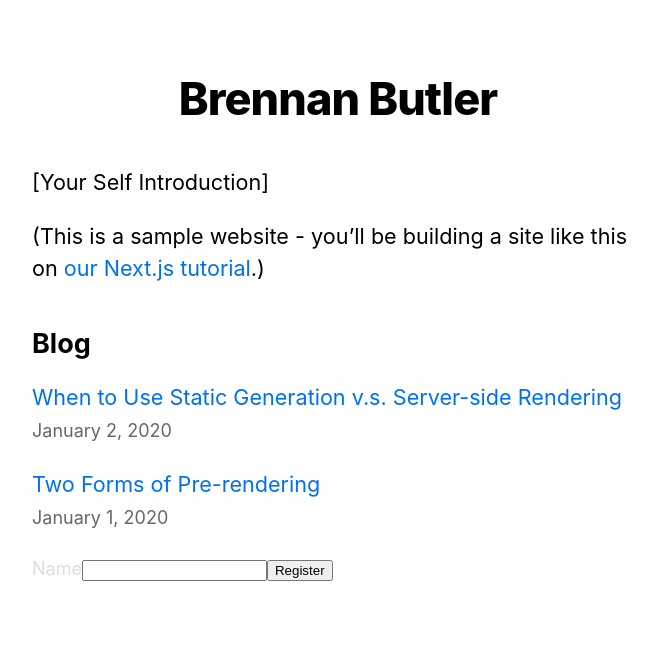
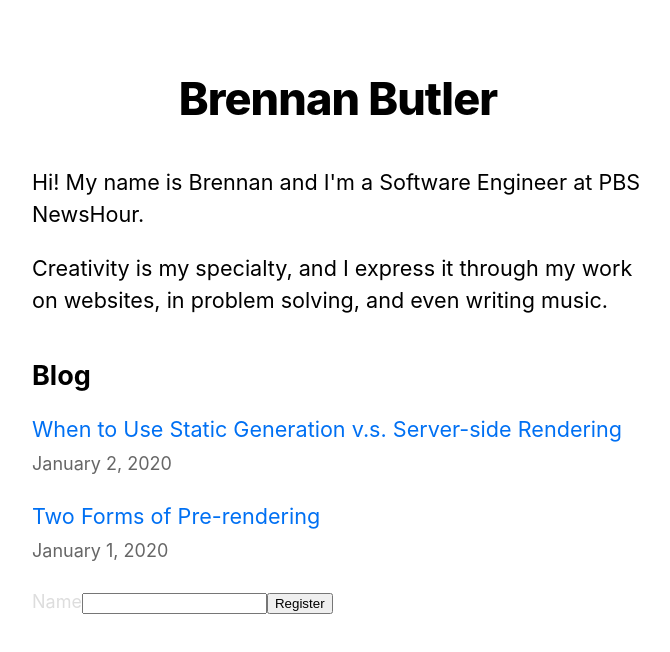
Before and after one commit to bbutler522/website, a Next.js app: page / in a window 1280 px wide. Shown: the top 652 px of the page, without its empty margins (302-972 px from the left). Built offline with nearby package versions, Linux system fonts and the light colour scheme.

Commit message:
Update home text

```diff
--- a/pages/index.js
+++ b/pages/index.js
@@ -21,11 +21,8 @@ export default function Home({ allPostsData }) {
         <title>{siteTitle}</title>
       </Head>
       <section className={utilStyles.headingMd}>
-        <p>[Your Self Introduction]</p>
-        <p>
-          (This is a sample website - you’ll be building a site like this on{' '}
-          <a href="https://nextjs.org/learn">our Next.js tutorial</a>.)
-        </p>
+        <p>Hi! My name is Brennan and I'm a Software Engineer at PBS NewsHour.</p>
+        <p>Creativity is my specialty, and I express it through my work on websites, in problem solving, and even writing music.</p>
       </section>
       <section className={`${utilStyles.headingMd} ${utilStyles.padding1px}`}>
         <h2 className={utilStyles.headingLg}>Blog</h2>
```
